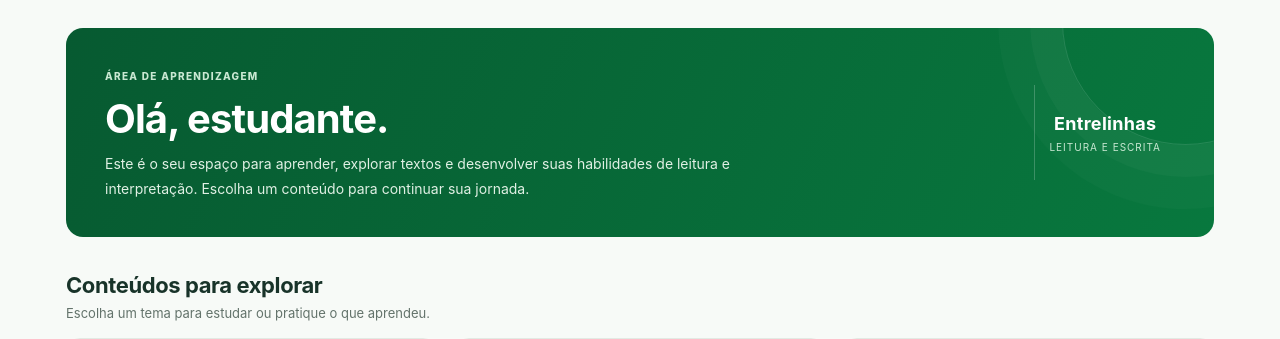
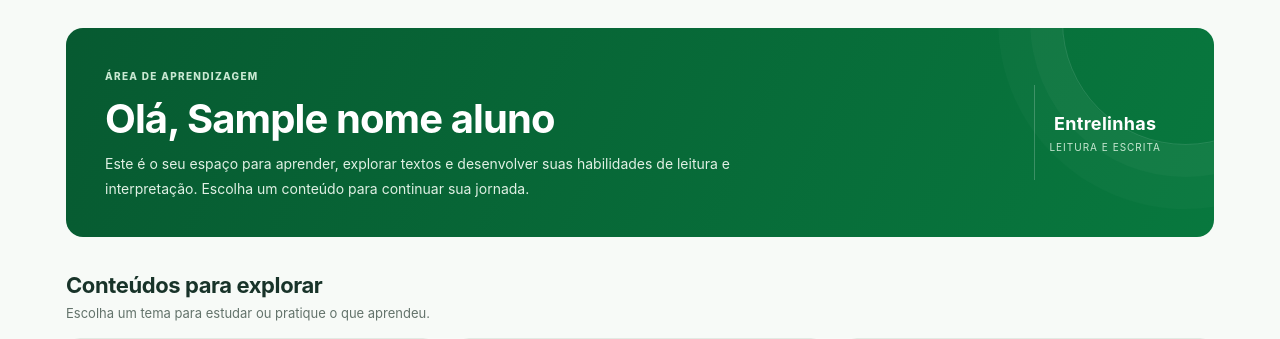
Before and after one commit to giovannawsux/Projeto-Integrador, a Flask app: template app/templates/aluno.html in a window 1280 px wide. Shown: the part 73-412 px from the top of the page. Run offline with Flask 3, Linux system fonts and the light colour scheme; the template is opened without the code that fills it: most values are stand-ins (such as "Sample title", 1, 10 or a date in 2020).

Commit message:
Update aluno.html

```diff
--- a/app/templates/aluno.html
+++ b/app/templates/aluno.html
@@ -6,7 +6,7 @@
 <div class="student-page"><div class="student-wrap">
 <header class="student-topbar"><a class="student-brand" href="{{ url_for('index') }}" aria-label="Entrelinhas — início"><span class="student-brand-mark">En</span><span class="student-brand-text"><strong>Entrelinhas</strong><small>Área do estudante · IFRN</small></span></a>
 <div class="student-top-actions"><span class="student-avatar" aria-label="Perfil do estudante">{{ (current_user.username[0] if current_user.is_authenticated and current_user.username else 'E')|upper }}</span><a class="student-logout" href="{{ url_for('logout') }}">Sair</a></div></header>
-<section class="student-welcome"><div class="welcome-content"><span class="student-kicker">Área de aprendizagem</span><h1>Olá, estudante.</h1><p>Este é o seu espaço para aprender, explorar textos e desenvolver suas habilidades de leitura e interpretação. Escolha um conteúdo para continuar sua jornada.</p></div><div class="welcome-stamp" aria-hidden="true"><span>Entrelinhas</span><small>Leitura e escrita</small></div></section>
+<section class="student-welcome"><div class="welcome-content"><span class="student-kicker">Área de aprendizagem</span><h1>Olá, {{nome_aluno}}</h1><p>Este é o seu espaço para aprender, explorar textos e desenvolver suas habilidades de leitura e interpretação. Escolha um conteúdo para continuar sua jornada.</p></div><div class="welcome-stamp" aria-hidden="true"><span>Entrelinhas</span><small>Leitura e escrita</small></div></section>
 <div class="student-section-heading"><div><h2>Conteúdos para explorar</h2><p>Escolha um tema para estudar ou pratique o que aprendeu.</p></div></div>
 <section class="student-grid" aria-label="Áreas de estudo">
 <article class="student-card"><div class="student-card-top"><div class="student-icon">01</div><span class="student-pill">Módulo 01</span></div><h3>Sequência narrativa</h3><p>Entenda como uma história se organiza, conheça seus personagens e observe a relação entre tempo, espaço e acontecimentos.</p><a class="student-card-action" href="{{ url_for('sNarrativa') }}">Explorar conteúdo <span aria-hidden="true">→</span></a></article>
```
